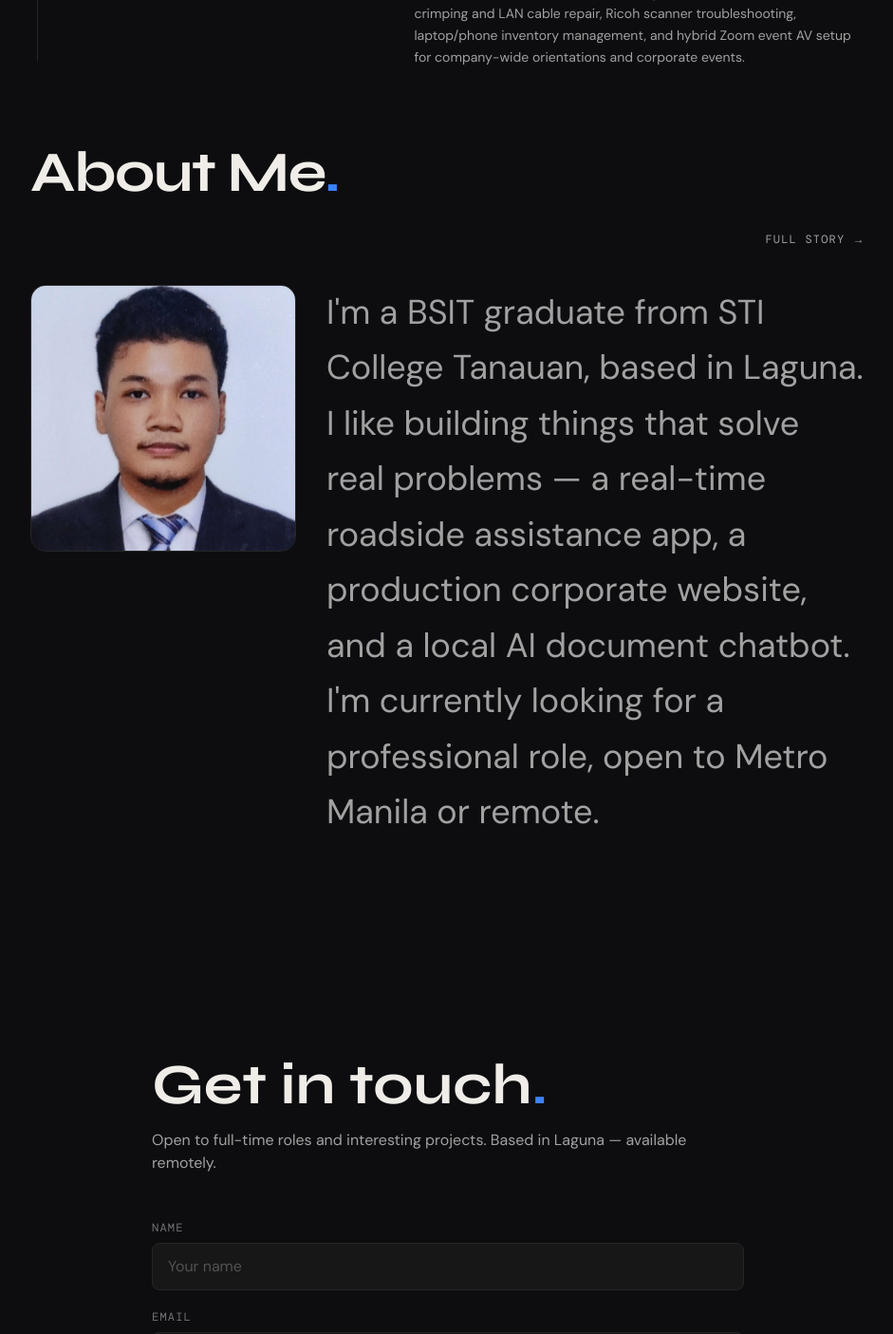
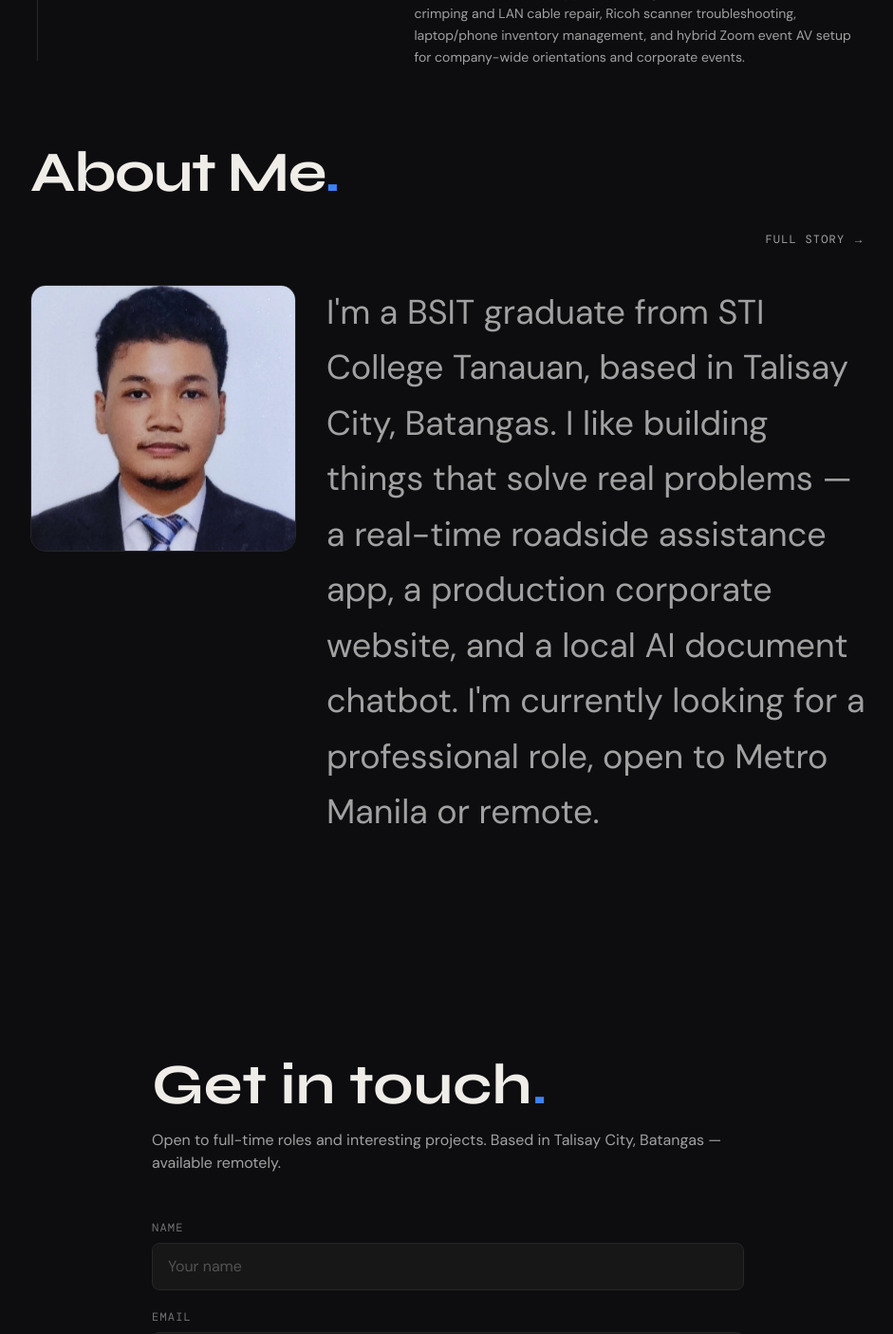
Before and after one commit to JRioP/Rio_Joshua_Portfolio, a Next.js app: page / in a window 1280 px wide. Shown: the part 2449-3854 px from the top of the page at 95% size, without its empty margins (168-1109 px from the left). Built offline with nearby package versions, Linux system fonts and the light colour scheme.

Commit message:
feat: update location references from Laguna to Talisay City, Batangas in metadata and home page

```diff
--- a/app/layout.tsx
+++ b/app/layout.tsx
@@ -31,8 +31,8 @@ export const metadata: Metadata = {
     template: "%s · Joshua Rio",
   },
   description:
-    "Full-stack developer from Laguna. I build Android apps, production websites, and AI-powered tools.",
-  keywords: ["Joshua Rio", "full-stack developer", "Android", "Next.js", "Philippines", "Laguna"],
+    "Full-stack developer from Batangas. I build Android apps, production websites, and AI-powered tools.",
+  keywords: ["Joshua Rio", "full-stack developer", "Android", "Next.js", "Philippines", "Batangas"],
   authors: [{ name: "Joshua Rio", url: "https://github.com/JRioP" }],
   creator: "Joshua Rio",
   openGraph: {
@@ -70,8 +70,8 @@ export default function RootLayout({
       "description": "Cum Laude BSIT graduate, Programmer of the Year. Ships production-ready web, mobile, and AI applications.",
       "address": {
         "@type": "PostalAddress",
-        "addressLocality": "Cabuyao",
-        "addressRegion": "Laguna",
+        "addressLocality": "Talisay City",
+        "addressRegion": "Batangas",
         "addressCountry": "PH"
         },
       "alumniOf": {
--- a/app/page.tsx
+++ b/app/page.tsx
@@ -238,7 +238,7 @@ export default function Home() {
           {/* Text */}
           <div className="flex-1 min-w-0">
             <p className="text-neutral-400 text-2xl leading-relaxed mb-5 md:text-4xl">
-             I'm a BSIT graduate from STI College Tanauan, based in Laguna.
+             I'm a BSIT graduate from STI College Tanauan, based in Talisay City, Batangas.
              I like building things that solve real problems — a real-time roadside assistance app, a production corporate website, and a local AI document chatbot.
               I'm currently looking for a professional role, open to Metro Manila or remote.
             </p>
@@ -251,7 +251,7 @@ export default function Home() {
           <div className="min-h-screen pt-32 pb-20 px-6 max-w-2xl mx-auto">
             <h1 className="font-display text-4xl font-bold mb-4 md:text-6xl">Get in touch<span className="text-accent-500">.</span></h1>
             <p className="text-neutral-400 mb-12">
-              Open to full-time roles and interesting projects. Based in Laguna — available remotely.
+              Open to full-time roles and interesting projects. Based in Talisay City, Batangas — available remotely.
               </p>
             <ContactForm />
             </div>
```
